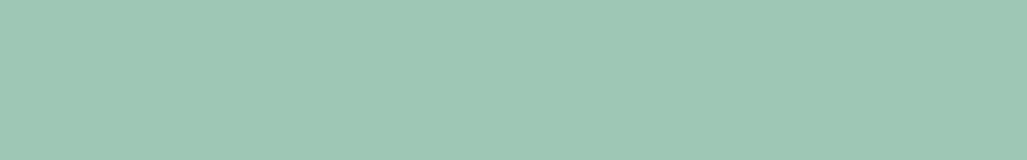
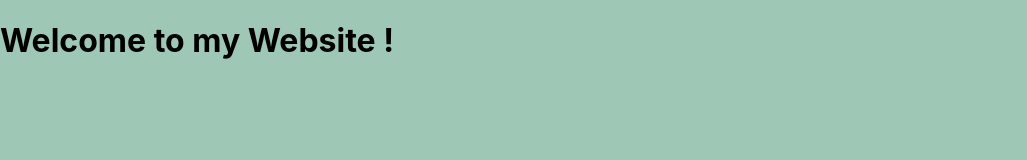
Before and after one commit to Gorrog87/cv-react, a React (Create React App) app: page / in a window 1280 px wide. Shown: the top 160 px of the page, without its empty margins (0-1027 px from the left). Built offline with nearby package versions, Linux system fonts and the light colour scheme; grey boxes are pictures that could not be loaded.

Commit message:
added a home page to test the route link into component

```diff
--- a/src/App.js
+++ b/src/App.js
@@ -1,13 +1,15 @@
 import React from "react";
+import Home from "Home";
 import Cv from "./Cv";
 import { BrowserRouter as Router, Route } from "react-router-dom";
 
 function App() {
   return (
     <Router>
-      <Route path="/cv">
+      <Home path="/cv"/>
+{/*       <Route path="/cv"> */}
         <Cv />
-      </Route>
+{/*       </Route> */}
     </Router>
   );
 }
--- /dev/null
+++ b/src/Home.jsx
@@ -0,0 +1,14 @@
+import React from "react";
+import "home.css";
+
+
+export default class Home extends React.Component {
+  render() {
+    return(
+      <div className="home">
+        <h1>Welcome to my Website !</h1>
+        <a href="/cv">About</a>
+      </div>
+    )
+  }
+}
```
Also changed, not shown: src/home.css (added).
